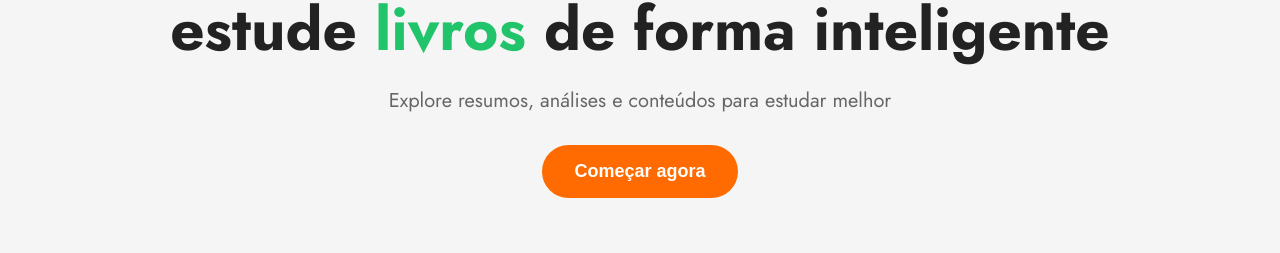
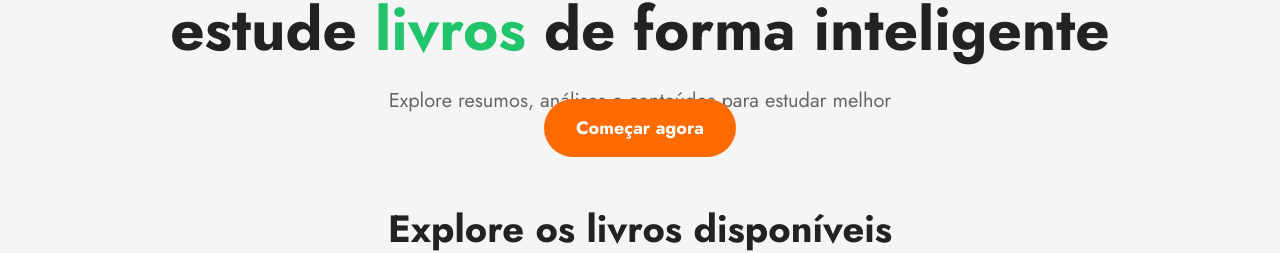
Before and after one commit to Supremeduck3/Atividade_Integradora_FrontEnd, a React (Vite) app: page / in a window 1280 px wide. Shown: the part 135-388 px from the top of the page. Built offline with nearby package versions, Linux system fonts and the light colour scheme; no server answers.

Commit message:
botao para o quiz

```diff
--- a/src/pages/Home/Home.jsx
+++ b/src/pages/Home/Home.jsx
@@ -1,5 +1,5 @@
 import { useEffect, useState } from 'react';
-import { Link } from 'react-router-dom';
+import { Link, NavLink } from 'react-router-dom';
 import { useLang } from '../../contexts/LanguageContext';
 import styles from './home.module.css';
 import Header from '../../components/header/header';
@@ -165,9 +165,11 @@ function Home() {
                         ? 'Explore resumos, análises e conteúdos para estudar melhor'
                         : 'Explore summaries, analyses, and learning materials to improve your study habits.'}
                 </p>
-                <button className={styles.buttonstart}>
+                <NavLink
+                    to="/questionarios"
+                className={styles.buttonstart}>
                     {lang === 'pt-BR' ? 'Começar agora' : 'start now'}
-                </button>
+                </NavLink>
             </section>
 
             <section className={styles.booksSection}>
```
